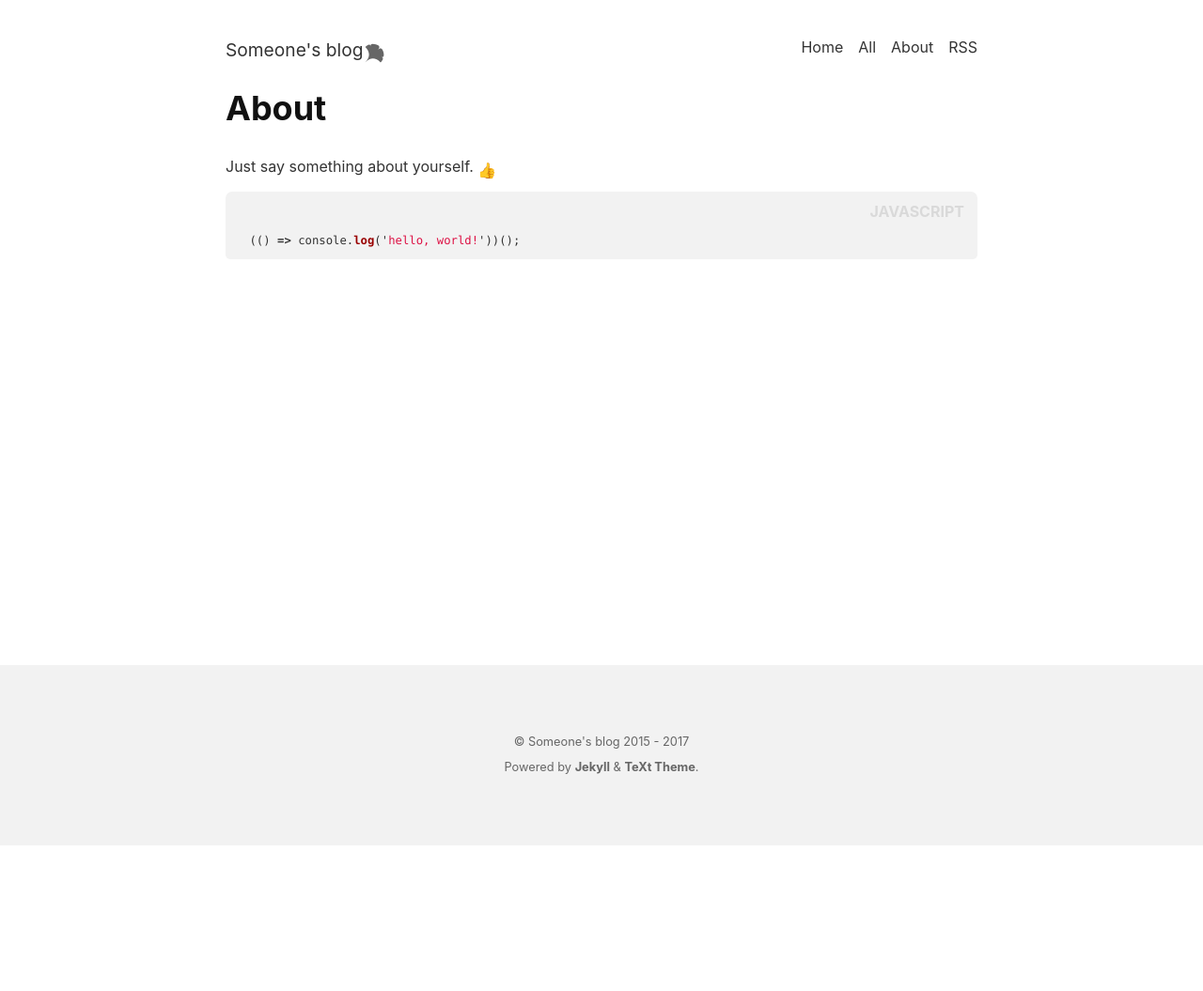
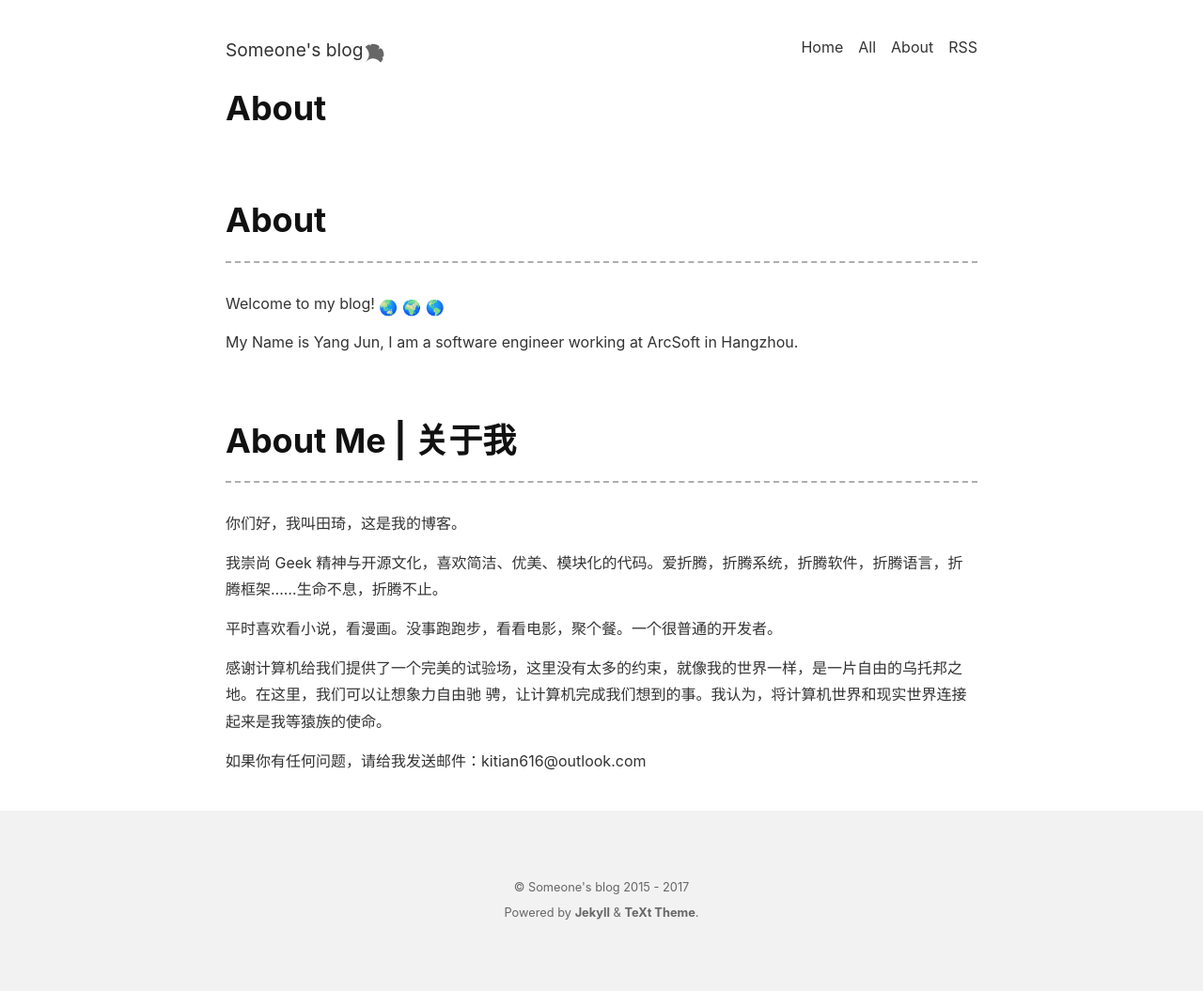
Before and after one commit to jyneo/jyneo.github.io, a Jekyll site: the page built from about.md, in a window 1280 px wide. Shown: the whole page at 94% size. Built offline with Jekyll 4.4.1, drawn with Linux system fonts in a browser that asks for light colours; nearby versions of some CDN libraries; emoji names are drawn with the system emoji font; our own code applies the rules of GitHub Pages for plain Markdown files; before the commit the page ends 900 px from its top, so only the background shows below that.

Commit message:
update about.md

```diff
--- a/about.md
+++ b/about.md
@@ -8,8 +8,21 @@ titles:
 key: page-about
 ---
 
-Just say something about yourself. :+1:
+# About #
 
-{% highlight javascript %}
-  (() => console.log('hello, world!'))();
-{% endhighlight %}
+Welcome to my blog! :earth_asia: :earth_africa: :earth_americas:
+
+My Name is Yang Jun, I am a software engineer working at ArcSoft in Hangzhou.
+
+# About Me | 关于我 #
+
+你们好，我叫田琦，这是我的博客。
+
+我崇尚 Geek 精神与开源文化，喜欢简洁、优美、模块化的代码。爱折腾，折腾系统，折腾软件，折腾语言，折腾框架……生命不息，折腾不止。
+
+平时喜欢看小说，看漫画。没事跑跑步，看看电影，聚个餐。一个很普通的开发者。
+
+感谢计算机给我们提供了一个完美的试验场，这里没有太多的约束，就像我的世界一样，是一片自由的乌托邦之地。在这里，我们可以让想象力自由驰
+骋，让计算机完成我们想到的事。我认为，将计算机世界和现实世界连接起来是我等猿族的使命。
+
+如果你有任何问题，请给我发送邮件：kitian616@outlook.com
```
